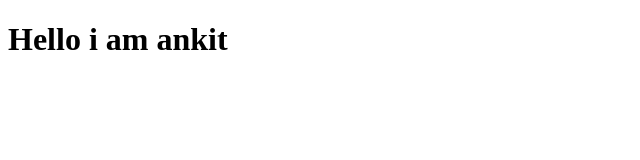
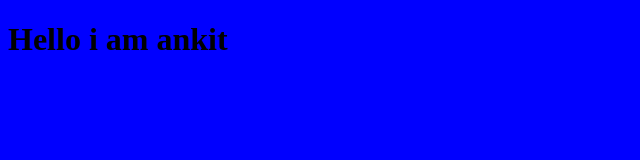
Before and after one commit to AKJ23BCE8390/akj123, a plain HTML site: page index.html in a window 1280 px wide. Shown: the whole page, without its empty margins (0-640 px from the left). Drawn offline with Linux system fonts and the light colour scheme.

Commit message:
Update index.html

```diff
--- a/index.html
+++ b/index.html
@@ -5,6 +5,11 @@
     <meta name="viewport" content="width=device-width, initial-scale=1.0">
     <title>Document</title>
 </head>
+    <style>
+        body{
+            background-color: blue
+        }
+    </style>
 <body>
     <h1>Hello i am ankit</h1>
 </body>
```
